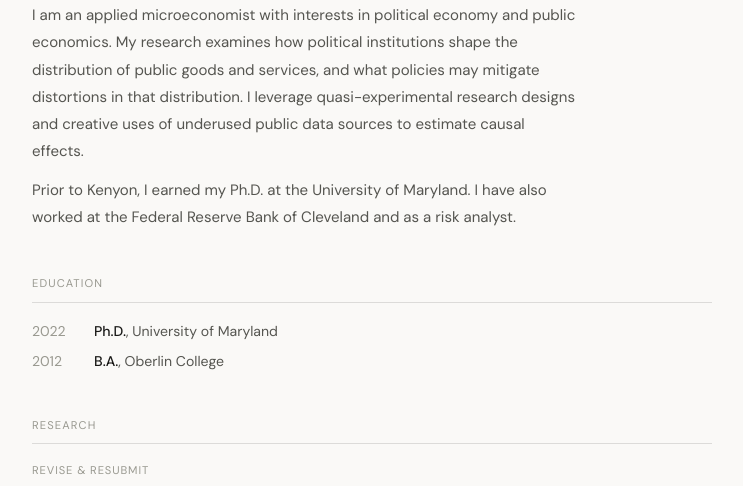
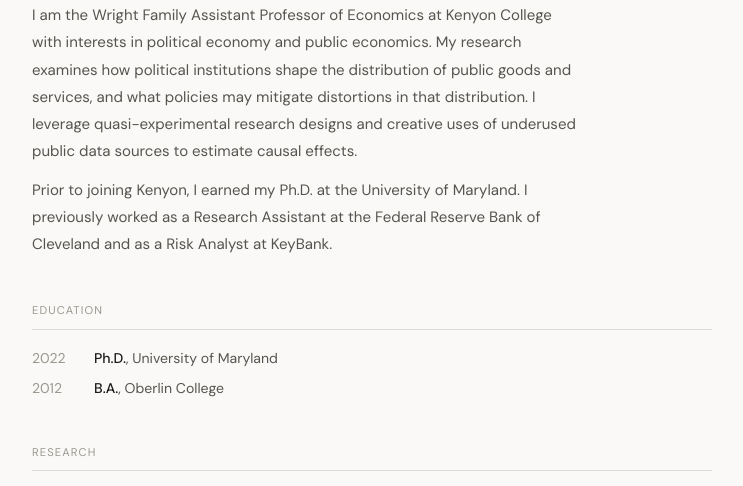
Before and after one commit to dkolliner/dkolliner.github.io, a plain HTML site: page index.html in a window 1280 px wide. Shown: the part 261-747 px from the top of the page, without its empty margins (268-1011 px from the left). Drawn offline with nearby package versions, Linux system fonts and the light colour scheme.

Commit message:
Revise bio details for Daniel Kolliner

```diff
--- a/index.html
+++ b/index.html
@@ -329,8 +329,8 @@
         <p class="role">Wright Family Assistant Professor of Economics</p>
         <p class="inst">Kenyon College</p>
         <h1>Daniel Kolliner</h1>
-        <p>I am an applied microeconomist with interests in political economy and public economics. My research examines how political institutions shape the distribution of public goods and services, and what policies may mitigate distortions in that distribution. I leverage quasi-experimental research designs and creative uses of underused public data sources to estimate causal effects.</p>
-        <p>Prior to Kenyon, I earned my Ph.D. at the University of Maryland. I have also worked at the Federal Reserve Bank of Cleveland and as a risk analyst.</p>
+        <p>I am the Wright Family Assistant Professor of Economics at Kenyon College with interests in political economy and public economics. My research examines how political institutions shape the distribution of public goods and services, and what policies may mitigate distortions in that distribution. I leverage quasi-experimental research designs and creative uses of underused public data sources to estimate causal effects.</p>
+        <p>Prior to joining Kenyon, I earned my Ph.D. at the University of Maryland. I previously worked as a Research Assistant at the Federal Reserve Bank of Cleveland and as a Risk Analyst at KeyBank.</p>
       </div>
       <div class="avatar-wrap">
         <!--
```
